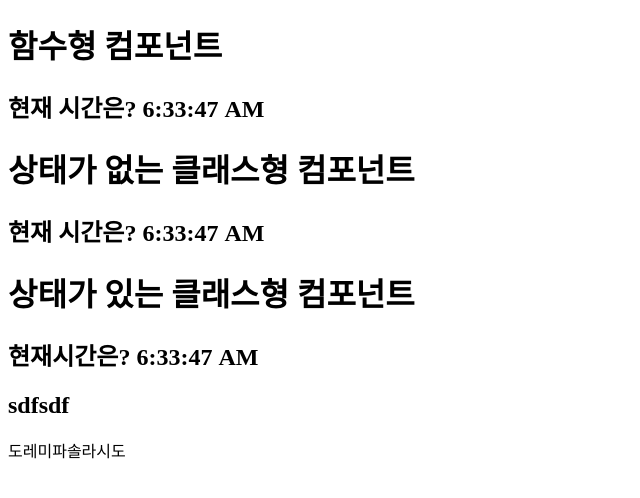
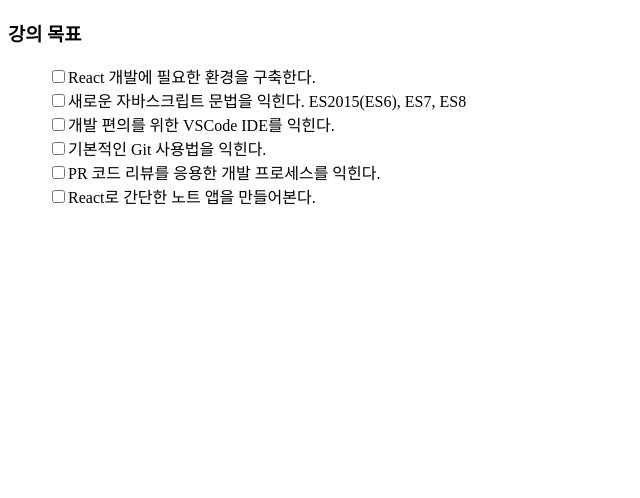
Before and after one commit to merrylee/hello-react, a React (Create React App) app: page / in a window 1280 px wide. Shown: the top 498 px of the page, without its empty margins (0-640 px from the left). Built offline with nearby package versions, Linux system fonts and the light colour scheme.

Commit message:
컴포넌트 분리

```diff
--- a/public/index.html
+++ b/public/index.html
@@ -26,40 +26,6 @@
   </head>
   <body>
     <noscript>You need to enable JavaScript to run this app.</noscript>
-    <div id="root">
-
-    </div>
-
-  <div>
-    <h2>sdfsdf</h2>
-    <div  id="test">
-      도레미파솔라시도
-    </div>
-  </div>
-
-    <!--<script>
-      // 이벤트타입 콜백함수
-      document.getElementById("test").addEventListener('mouseenter', clickHandler);
-      function clickHandler(e) {
-        console.log(e, arguments);
-        console.log(this);
-      };
-
-      var x = 1;
-
-      class X {
-        state = {
-          x:1,
-          y:2
-        }
-        render() {
-          console.log(this);
-        }
-      }
-
-      var x = new X();
-      x.render();
-    </script>-->
-
+    <div id="root"></div>
   </body>
 </html>
--- a/src/App.js
+++ b/src/App.js
@@ -1,12 +1,13 @@
 import React, {Component} from "react";
 import logo from "./logo.svg";
-import "./App.css";
+// import "./App.css";
+import LectureGoalList from "./components/LectureGoalList";
 
 class App extends Component {
   render() {
     return (
       <div className="App">
-        <header className="App-header">
+        {/*        <header className="App-header">
           <img src={logo} className="App-logo" alt="logo" />
           <p>
             Edit <code>src/App.js</code> and save to reload.
@@ -18,7 +19,19 @@ class App extends Component {
             rel="noopener noreferrer">
             Learn React
           </a>
-        </header>
+        </header>*/}
+        {/*        <div>
+          <h3>강의 목표</h3>
+          <ul>
+            <li>React 개발에 필요한 환경을 구축한다.</li>
+            <li>새로운 자바스크립트 문법을 익힌다. ES2015(ES6), ES7, ES8</li>
+            <li>개발 편의를 위한 VSCode IDE를 익힌다.</li>
+            <li>기본적인 Git 사용법을 익힌다.</li>
+            <li>PR 코드 리뷰를 응용한 개발 프로세스를 익힌다.</li>
+            <li>React로 간단한 노트 앱을 만들어본다.</li>
+          </ul>
+        </div>*/}
+        <LectureGoalList />
       </div>
     );
   }
--- /dev/null
+++ b/src/components/LectureGoalList.jsx
@@ -0,0 +1,25 @@
+import React from "react";
+
+const LectureGoalList = () => (
+  <div className="LectureGoalList">
+    <h3>강의 목표</h3>
+    <dl>
+      <dd><input type="checkbox" />React 개발에 필요한 환경을 구축한다.</dd>
+      <dd><input type="checkbox" />새로운 자바스크립트 문법을 익힌다. ES2015(ES6), ES7, ES8</dd>
+      <dd><input type="checkbox" />개발 편의를 위한 VSCode IDE를 익힌다.</dd>
+      <dd><input type="checkbox" />기본적인 Git 사용법을 익힌다.</dd>
+      <dd><input type="checkbox" />PR 코드 리뷰를 응용한 개발 프로세스를 익힌다.</dd>
+      <dd><input type="checkbox" />React로 간단한 노트 앱을 만들어본다.</dd>
+    </dl>
+{/*    <ul>
+      <li><input type="checkbox" />React 개발에 필요한 환경을 구축한다.</li>
+      <li><input type="checkbox" />새로운 자바스크립트 문법을 익힌다. ES2015(ES6), ES7, ES8</li>
+      <li><input type="checkbox" />개발 편의를 위한 VSCode IDE를 익힌다.</li>
+      <li><input type="checkbox" />기본적인 Git 사용법을 익힌다.</li>
+      <li><input type="checkbox" />PR 코드 리뷰를 응용한 개발 프로세스를 익힌다.</li>
+      <li><input type="checkbox" />React로 간단한 노트 앱을 만들어본다.</li>
+    </ul>*/}
+  </div>
+);
+
+export default LectureGoalList;
--- a/src/index.js
+++ b/src/index.js
@@ -1,50 +1,5 @@
 import React from "react";
 import ReactDOM from "react-dom";
+import App from "./App";
 
-const FunctionalComponent = () => (
-  <div>
-    <h1>함수형 컴포넌트</h1>
-    <h2>현재 시간은? {new Date().toLocaleTimeString()}</h2>
-  </div>
-);
-
-class StatelessComponent extends React.Component {
-  render() {
-    return (
-      <div>
-        <h1>상태가 없는 클래스형 컴포넌트</h1>
-        <h2>현재 시간은? {new Date().toLocaleTimeString()}</h2>
-      </div>
-    );
-  }
-}
-
-class StatefullComponent extends React.Component {
-  constructor(props) {
-    super(props);
-    this.state = {
-      now: new Date().toLocaleTimeString(),
-    };
-
-    setTimeout(() => {
-      this.setState({new: new Date().toLocaleTimeString()});
-    }, 5000);
-  }
-  render() {
-    return (
-      <div>
-        <h1>상태가 있는 클래스형 컴포넌트</h1>
-        <h2>현재시간은? {this.state.now}</h2>
-      </div>
-    );
-  }
-}
-
-ReactDOM.render(
-  <div>
-    <FunctionalComponent />
-    <StatelessComponent />
-    <StatefullComponent />
-  </div>,
-  document.getElementById("root")
-);
+ReactDOM.render(<App />, document.getElementById("root"));
```
